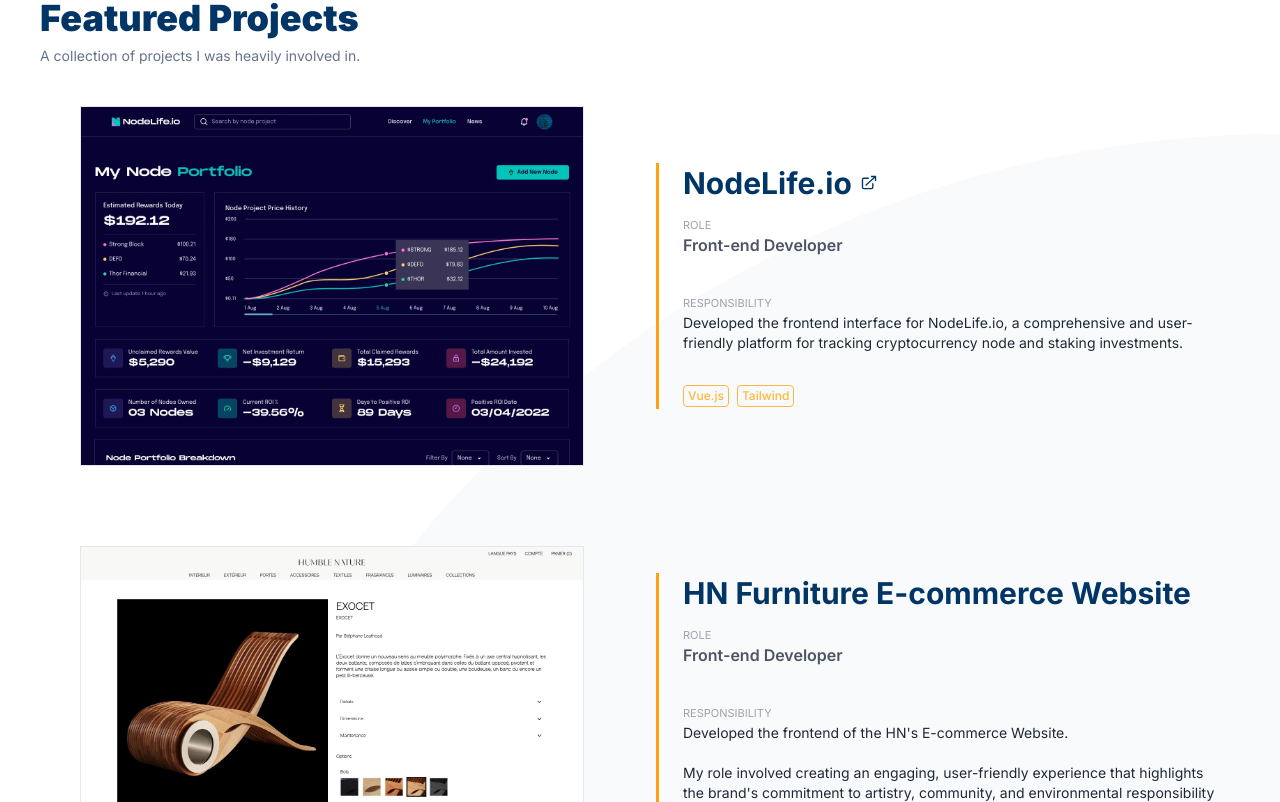
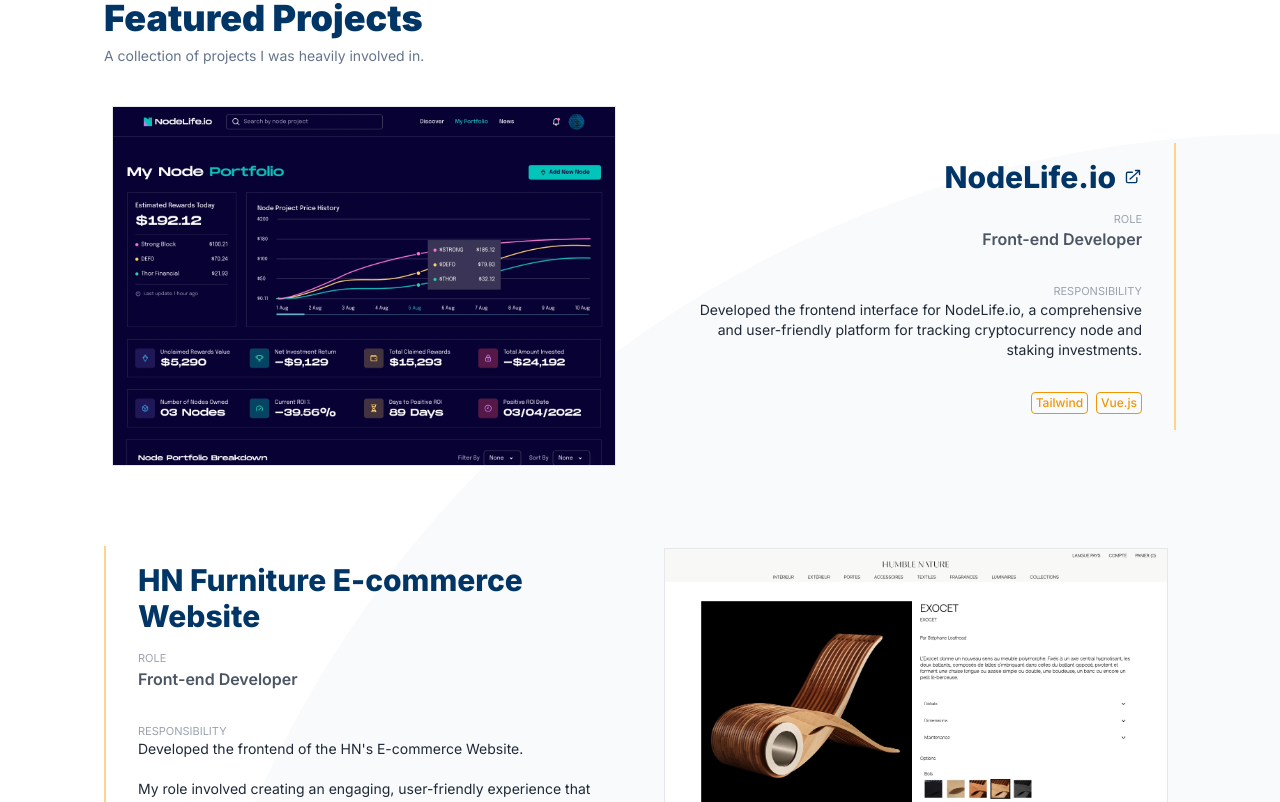
Before and after one commit to erwinmesi/v2.mesi.dev, a Next.js app: page / in a window 1280 px wide. Shown: the part 1998-2800 px from the top of the page. Built offline with nearby package versions, Linux system fonts and the light colour scheme.

Commit message:
feat(projects): relayout projects

```diff
--- a/app/components/HomeProjects.tsx
+++ b/app/components/HomeProjects.tsx
@@ -1,7 +1,7 @@
 'use client'
 
 import { projects } from '@/app/configs/projects'
-import { Fragment, useEffect, useState } from 'react'
+import { Fragment, useCallback, useEffect, useState } from 'react'
 import cn from 'classnames'
 import Dot from '@/app/components/shared/Dot'
 import SymbolCircle from '@/app/components/shared/SymbolCircle'
@@ -14,13 +14,18 @@
     setMounted(true)
   }, [])
 
+  const isEven = useCallback((index: number) => index % 2 === 0, [])
+
   return (
     <section
       id="home-projects"
       className="bg-gray-100 md:bg-white relative overflow-hidden"
     >
       <SymbolCircle svgClass="hidden md:block bg-gray-100 lg:bg-gray-50 !opacity-100 w-[175%] right-0 top-[200px] translate-x-1/2" />
-      <div id="projects" className="site-container py-16 relative z-[1]">
+      <div
+        id="projects"
+        className="site-container !max-w-6xl py-16 relative z-[1]"
+      >
         <div className="mb-10">
           <h2 className="section-header">Featured Projects</h2>
           <p className="section-sub-header">
@@ -28,12 +33,15 @@
           </p>
         </div>
         {mounted && (
-          <div className="flex flex-col gap-y-20">
-            {projects.map(
-              (project) =>
-                project.show && (
+          <div className="flex flex-col gap-y-12 lg:gap-y-20">
+            {projects
+              .filter(({ show }) => show)
+              .map((project, index) => (
                 <div
-                    className="flex flex-col lg:flex-row gap-x-8 rounded-md lg:rounded-none overflow-hidden border lg:border-none shadow lg:shadow-none"
+                  className={cn(
+                    'flex flex-col gap-x-8 md:rounded-md lg:rounded-none overflow-hidden border lg:border-none shadow lg:shadow-none',
+                    isEven(index) ? 'lg:flex-row' : 'lg:flex-row-reverse'
+                  )}
                   key={project.name}
                 >
                   <div className="w-full lg:w-5/12 xl:w-1/2 grid place-content-center">
@@ -48,8 +56,20 @@
                     </picture>
                   </div>
                   <div className="w-full lg:w-7/12 xl:w-1/2 flex flex-col justify-center">
-                      <div className="border-t lg:border-t-0 lg:border-l-[3px] lg:border-primary-500 p-6 lg:pl-6 lg:py-0.5 bg-white lg:bg-transparent">
-                        <span>
+                    <div
+                      className={cn(
+                        'border-t lg:border-t-0 lg:border-primary-250 p-6 lg:py-4 bg-white lg:bg-transparent',
+                        isEven(index)
+                          ? 'lg:border-r-2 lg:pr-8'
+                          : 'lg:border-l-2 lg:pl-8'
+                      )}
+                    >
+                      <span
+                        className={cn(
+                          'flex',
+                          isEven(index) ? 'lg:justify-end' : 'lg:justify-start'
+                        )}
+                      >
                         <a
                           href={project.url as string}
                           className={cn('inline-block', {
@@ -57,7 +77,12 @@
                           })}
                           target="_blank"
                         >
-                            <h3 className="text-xl sm:text-2xl lg:text-3xl font-bold text-navy-blue inline-flex items-center gap-x-2">
+                          <h3
+                            className={cn(
+                              'text-xl sm:text-2xl lg:text-3xl font-extrabold text-navy-blue inline-flex items-center gap-x-2',
+                              isEven(index) ? 'lg:text-right' : 'lg:text-left'
+                            )}
+                          >
                             {project.name}
                             {project.url && (
                               <ArrowTopRightOnSquareIcon height="18" />
@@ -66,23 +91,50 @@
                         </a>
                       </span>
                       <div className="mt-4 flex flex-col">
-                          <small className="text-2xs text-typo-400">ROLE</small>
-                          <p className="font-semibold text-typo-600">
+                        <small
+                          className={cn(
+                            'text-2xs text-typo-400',
+                            isEven(index) ? 'lg:text-right' : 'lg:text-left'
+                          )}
+                        >
+                          ROLE
+                        </small>
+                        <p
+                          className={cn(
+                            'font-semibold text-typo-600',
+                            isEven(index) ? 'lg:text-right' : 'lg:text-left'
+                          )}
+                        >
                           {project.role}
                         </p>
                       </div>
-                        <div className="mt-8">
-                          <small className="text-2xs text-typo-400">RESPONSIBILITY</small>
+                      <div className="mt-8 flex flex-col">
+                        <small
+                          className={cn(
+                            'text-2xs text-typo-400',
+                            isEven(index) ? 'lg:text-right' : 'lg:text-left'
+                          )}
+                        >
+                          RESPONSIBILITY
+                        </small>
                         <div
-                            className="text-sm"
+                          className={cn(
+                            'text-sm',
+                            isEven(index) ? 'lg:text-right' : 'lg:text-left'
+                          )}
                           dangerouslySetInnerHTML={{
                             __html: project.responsibility,
                           }}
                         />
-                          <ul className="flex flex-wrap mt-8 gap-2">
+                        <ul
+                          className={cn(
+                            'flex flex-wrap mt-8 gap-2',
+                            isEven(index) ? 'lg:flex-row-reverse' : 'lg:flex-row'
+                          )}
+                        >
                           {project.technologies.map((technology, index) => (
                             <Fragment key={index}>
-                                <li className="border border-primary-400 py-0.5 px-1 rounded text-xs text-primary-400 font-medium">
+                              <li className="border border-primary-550 py-0.5 px-1 rounded text-xs text-primary-550 font-medium">
                                 {technology}
                               </li>
                             </Fragment>
@@ -92,8 +144,7 @@
                     </div>
                   </div>
                 </div>
-                )
-            )}
+              ))}
           </div>
         )}
       </div>
```
Lines whose indentation alone changed are shown as unchanged.
